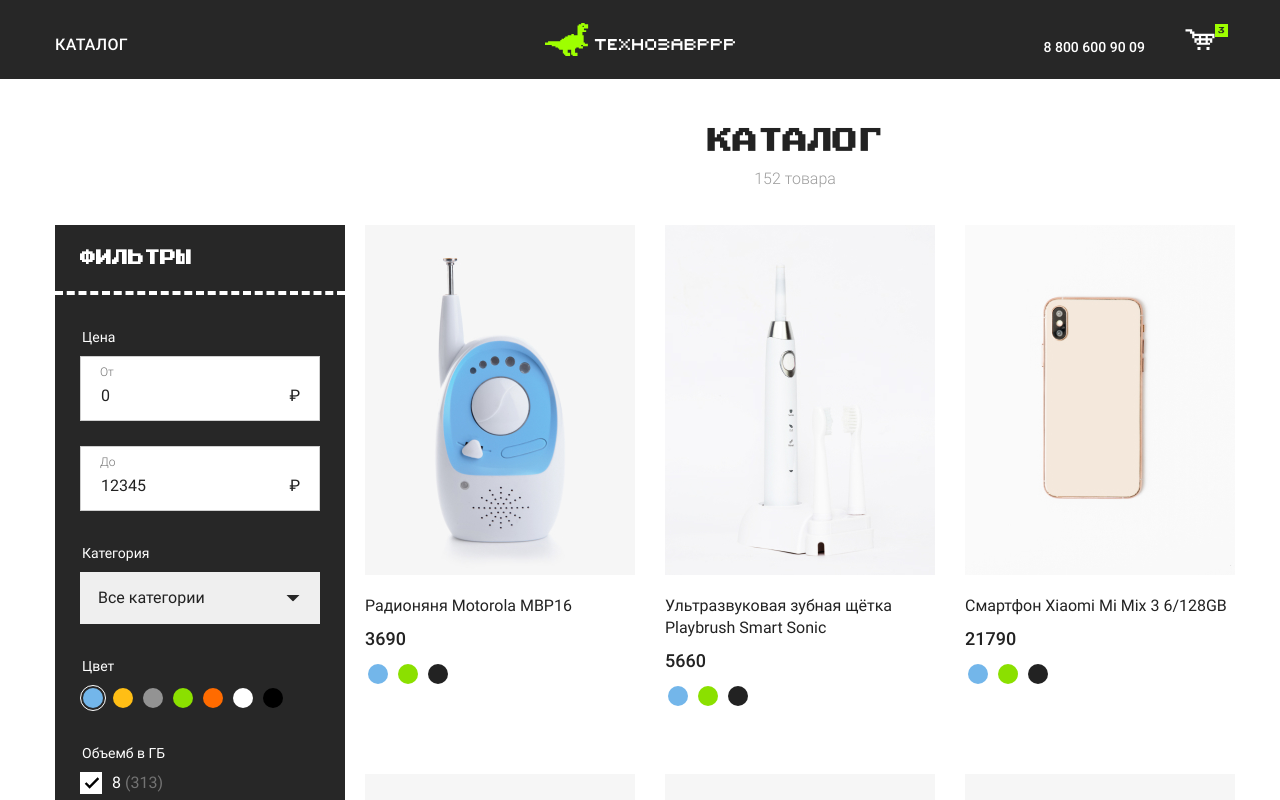
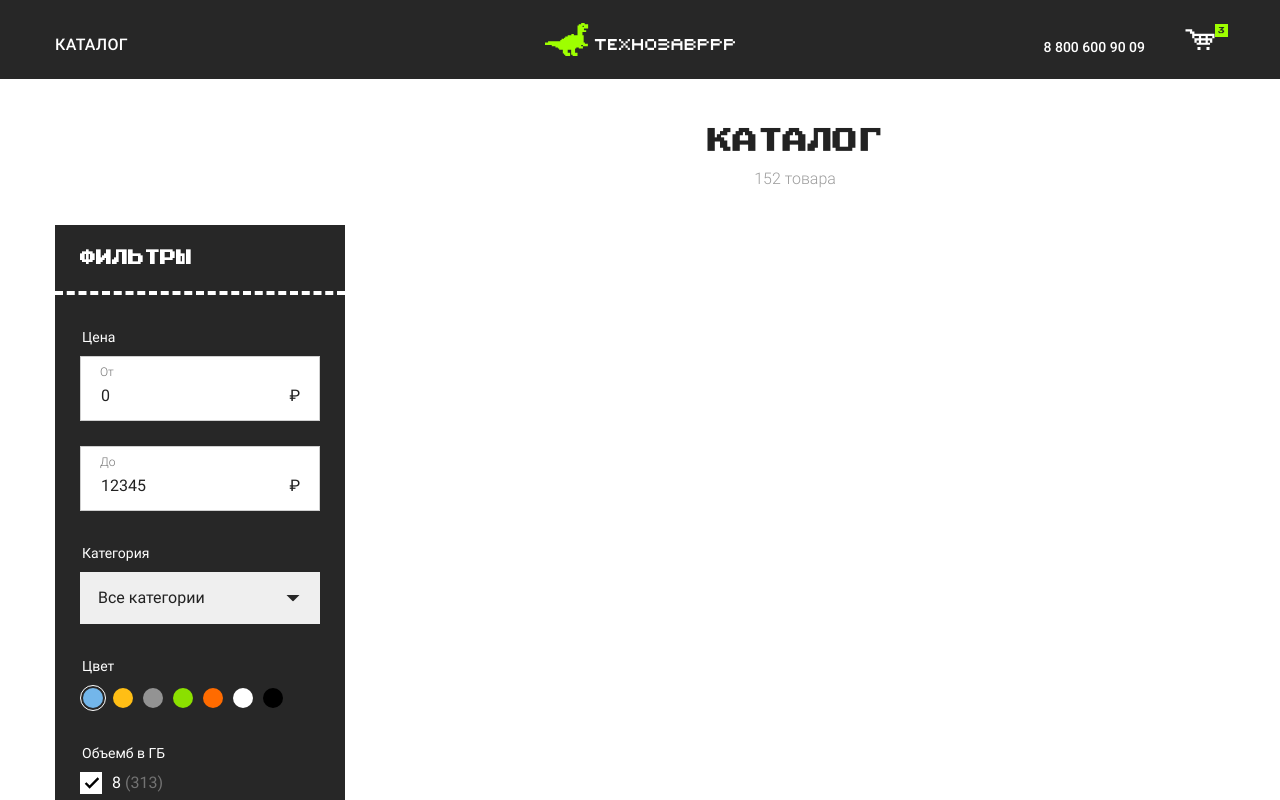
Before and after one commit to DanielPerf/vue-shop, a Vue app: page / in a window 1280 px wide. Shown: the top 800 px of the page. Built offline with nearby package versions, Linux system fonts and the light colour scheme.

Commit message:
try use props

```diff
--- a/src/App.vue
+++ b/src/App.vue
@@ -1,7 +1,7 @@
 <template>
   <section class="catalog">
 
-    <ProductList :products="products"/>
+    <ProductList/>
 
     <ul class="catalog__pagination pagination">
       <li class="pagination__item">
@@ -50,6 +50,7 @@
 <script>
 import products from "./data/products";
 import ProductList from './components/ProductList.vue'
+import variable from './data/variable'
 
 export default {
   name: "App",
@@ -59,7 +60,19 @@
   data() {
     return {
       products,
+      variable
     };
+  },
+  methods: {
+    hello() {
+      // for (mes in variable) {
+      //   alert(mes)
+      // }
+      alert(variable.message)
+    }
+  },
+  mounted() {
+    this.hello()
   },
 };
 </script>
--- a/src/components/ProductItem.vue
+++ b/src/components/ProductItem.vue
@@ -0,0 +1,67 @@
+<template>
+  <li class="catalog__item" :products="products">
+    <a class="catalog__pic" href="#">
+      <img :src="product.image" :alt="product.title" />
+    </a>
+
+    <h3 class="catalog__title">
+      <a href="#">
+        {{ product.title }}
+      </a>
+    </h3>
+
+    <span class="catalog__price">
+      {{ product.price }}
+    </span>
+
+    <ul class="colors colors--black">
+      <li class="colors__item">
+        <label class="colors__label">
+          <input
+            class="colors__radio sr-only"
+            type="radio"
+            name="color-1"
+            value="#73B6EA"
+            checked=""
+          />
+          <span class="colors__value" style="background-color: #73b6ea"> </span>
+        </label>
+      </li>
+      <li class="colors__item">
+        <label class="colors__label">
+          <input
+            class="colors__radio sr-only"
+            type="radio"
+            name="color-1"
+            value="#8BE000"
+          />
+          <span class="colors__value" style="background-color: #8be000"> </span>
+        </label>
+      </li>
+      <li class="colors__item">
+        <label class="colors__label">
+          <input
+            class="colors__radio sr-only"
+            type="radio"
+            name="color-1"
+            value="#222"
+          />
+          <span class="colors__value" style="background-color: #222"> </span>
+        </label>
+      </li>
+    </ul>
+  </li>
+</template>
+
+<script>
+import products from '@/data/products'
+
+export default {
+    props: ['productsItem'],
+  data() {
+    return {
+      products
+    };
+  },
+};
+</script>
--- a/src/components/ProductList.vue
+++ b/src/components/ProductList.vue
@@ -1,70 +1,15 @@
 <template>
     <ul class="catalog__list">
-      <li
-        class="catalog__item"
-        v-for="(product, index) in products"
-        :key="index"
-      >
-        <a class="catalog__pic" href="#">
-          <img :src="product.image" :alt="product.title" />
-        </a>
-
-        <h3 class="catalog__title">
-          <a href="#">
-            {{ product.title }}
-          </a>
-        </h3>
-
-        <span class="catalog__price">
-          {{ product.price }}
-        </span>
-
-        <ul class="colors colors--black">
-          <li class="colors__item">
-            <label class="colors__label">
-              <input
-                class="colors__radio sr-only"
-                type="radio"
-                name="color-1"
-                value="#73B6EA"
-                checked=""
-              />
-              <span class="colors__value" style="background-color: #73b6ea">
-              </span>
-            </label>
-          </li>
-          <li class="colors__item">
-            <label class="colors__label">
-              <input
-                class="colors__radio sr-only"
-                type="radio"
-                name="color-1"
-                value="#8BE000"
-              />
-              <span class="colors__value" style="background-color: #8be000">
-              </span>
-            </label>
-          </li>
-          <li class="colors__item">
-            <label class="colors__label">
-              <input
-                class="colors__radio sr-only"
-                type="radio"
-                name="color-1"
-                value="#222"
-              />
-              <span class="colors__value" style="background-color: #222">
-              </span>
-            </label>
-          </li>
-        </ul>
-      </li>
+      <productItem  :productsItem="productsItem" v-for="(product, index) in productsItem" :key="index"/>
     </ul>
 </template>
 
 <script>
+import productItem from '@/components/ProductItem.vue';
 
 export default {
-    props: ['products']
+  components: {
+        productItem
+    },
 }
 </script>
--- /dev/null
+++ b/src/data/variable.js
@@ -0,0 +1,4 @@
+export default {
+    message: 'hello world',
+
+}
```
